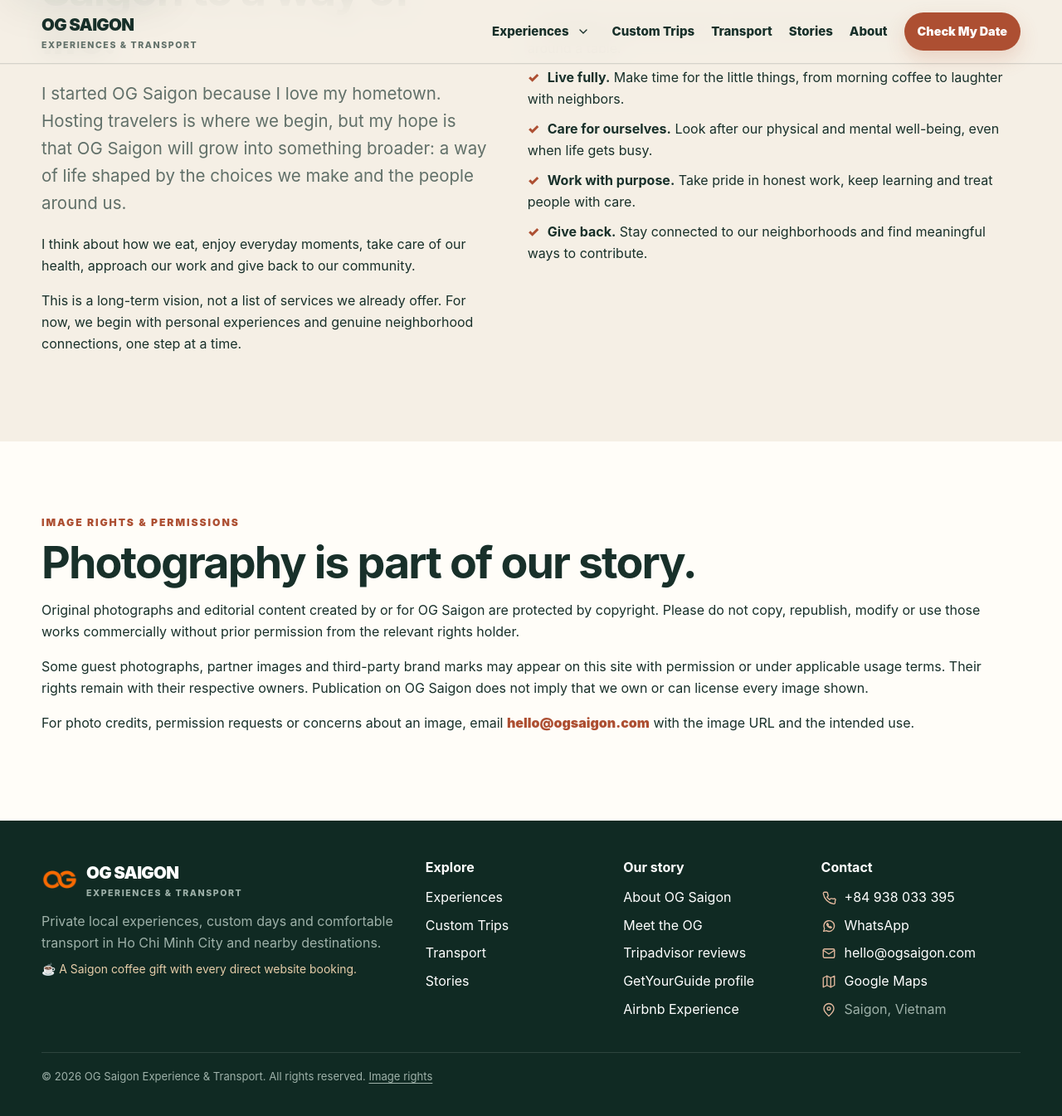
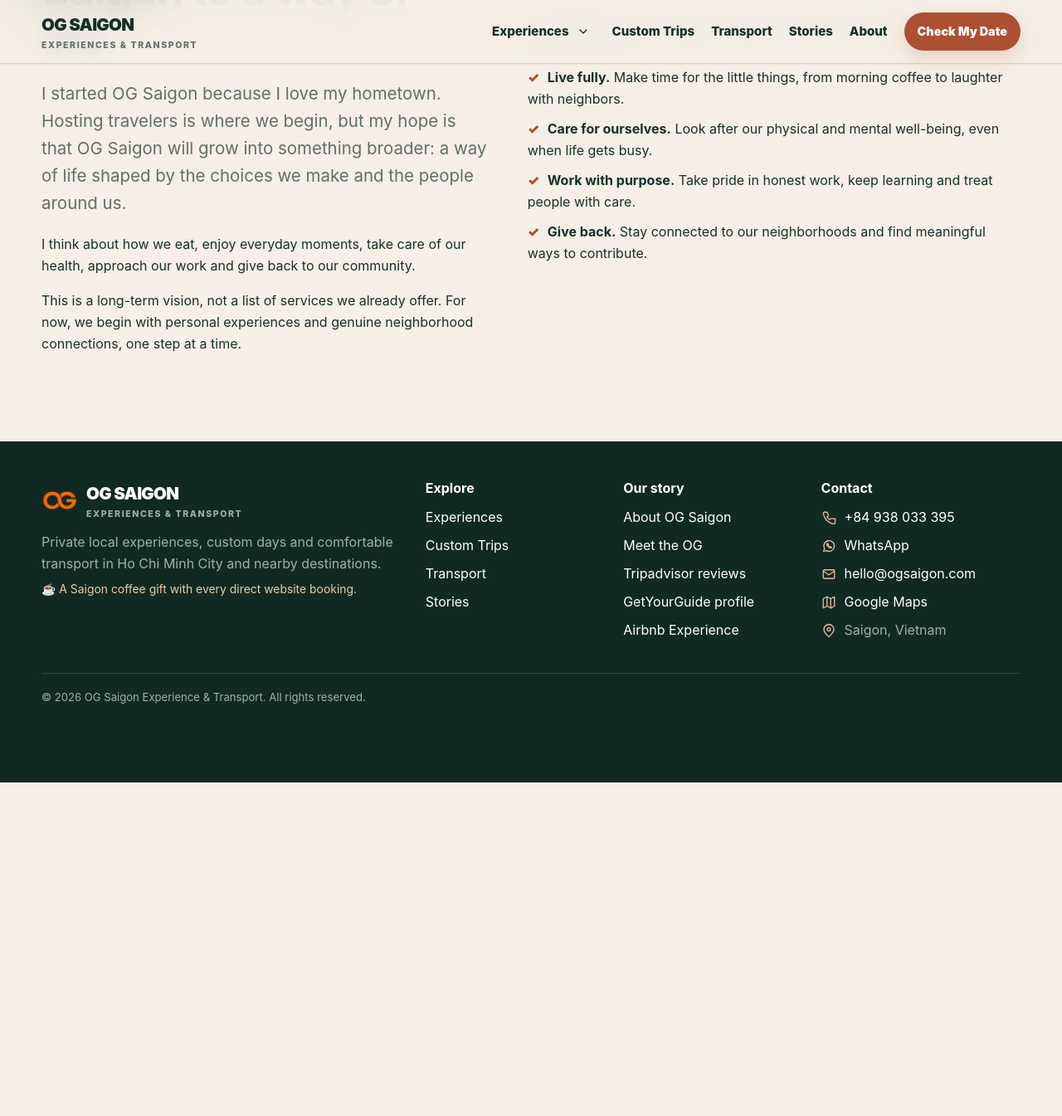
Before and after one commit to DSG2025/DSG2025.github.io, a Jekyll site: the page built from about/index.html, in a window 1280 px wide and 1400 px high, scrolled down 1976 px. Shown: the top 1345 px of the window at 83% size. Built offline with Jekyll 4.4.1, drawn with Linux system fonts in a browser that asks for light colours; after the commit the page ends 2919 px from its top, so only the background shows below that.

Commit message:
Hide image-rights block pending standalone policy page
* Temporarily hide image rights section and footer link

* Temporarily hide image rights section and footer link

* Temporarily hide image rights section and footer link

```diff
--- a/_includes/site-footer.html
+++ b/_includes/site-footer.html
@@ -42,7 +42,7 @@
 <p class="footer-contact-row footer-muted"><svg class="footer-contact-icon" aria-hidden="true" focusable="false"><use href="#og-footer-icon-pin"></use></svg><span>Saigon, Vietnam</span></p>
 </div>
 </div>
-<div class="wrap footer-bottom">© <span data-year=""></span> OG Saigon Experience &amp; Transport. All rights reserved. <a href="/about/#photo-rights">Image rights</a></div>
+<div class="wrap footer-bottom">© <span data-year=""></span> OG Saigon Experience &amp; Transport. All rights reserved.</div>
 </footer>
 <a aria-label="Message OG Saigon on WhatsApp" class="btn primary wa-float" data-whatsapp-link="" href="https://wa.me/84938033395?text=Hi%20OG%20Saigon%2C%20I%27m%20planning%20a%20trip%20to%20Saigon." rel="noopener" target="_blank">WhatsApp</a>
 {% else %}
@@ -76,7 +76,7 @@
 <p class="footer-contact-row footer-muted"><svg class="footer-contact-icon" aria-hidden="true" focusable="false"><use href="#og-footer-icon-pin"></use></svg><span>Saigon, Vietnam</span></p>
 </div>
 </div>
-<div class="wrap footer-bottom">© <span data-year=""></span> OG Saigon Experience &amp; Transport. All rights reserved. <a href="/about/#photo-rights">Image rights</a></div>
+<div class="wrap footer-bottom">© <span data-year=""></span> OG Saigon Experience &amp; Transport. All rights reserved.</div>
 </footer>
 <a aria-label="Message OG Saigon on WhatsApp" class="btn primary wa-float" data-whatsapp-link="" href="https://wa.me/84938033395?text=Hi%20OG%20Saigon%2C%20I%27m%20planning%20a%20trip%20to%20Saigon." rel="noopener" target="_blank">WhatsApp</a>
 {% endif %}
--- a/about/index.html
+++ b/about/index.html
@@ -84,15 +84,6 @@
 </div>
 </div>
 </section>
-<section class="section paper" id="photo-rights" aria-labelledby="photo-rights-heading">
-<div class="wrap">
-<div class="eyebrow">Image rights &amp; permissions</div>
-<h2 id="photo-rights-heading">Photography is part of our story.</h2>
-<p>Original photographs and editorial content created by or for OG Saigon are protected by copyright. Please do not copy, republish, modify or use those works commercially without prior permission from the relevant rights holder.</p>
-<p>Some guest photographs, partner images and third-party brand marks may appear on this site with permission or under applicable usage terms. Their rights remain with their respective owners. Publication on OG Saigon does not imply that we own or can license every image shown.</p>
-<p>For photo credits, permission requests or concerns about an image, email <a class="text-link" href="mailto:hello@ogsaigon.com?subject=Image%20rights%20inquiry">hello@ogsaigon.com</a> with the image URL and the intended use.</p>
-</div>
-</section>
 </main>
 {% include site-footer.html %}
 <script src="/assets/js/site-data.js"></script>
--- a/assets/css/style.css
+++ b/assets/css/style.css
@@ -814,17 +814,6 @@
   color: #9eb1a9;
 }
 
-.footer-bottom a {
-  color: inherit;
-  text-decoration: underline;
-  text-underline-offset: 3px;
-}
-
-.footer-bottom a:hover,
-.footer-bottom a:focus-visible {
-  color: #fff;
-}
-
 .wa-float {
   position: fixed;
   right: 18px;
```
